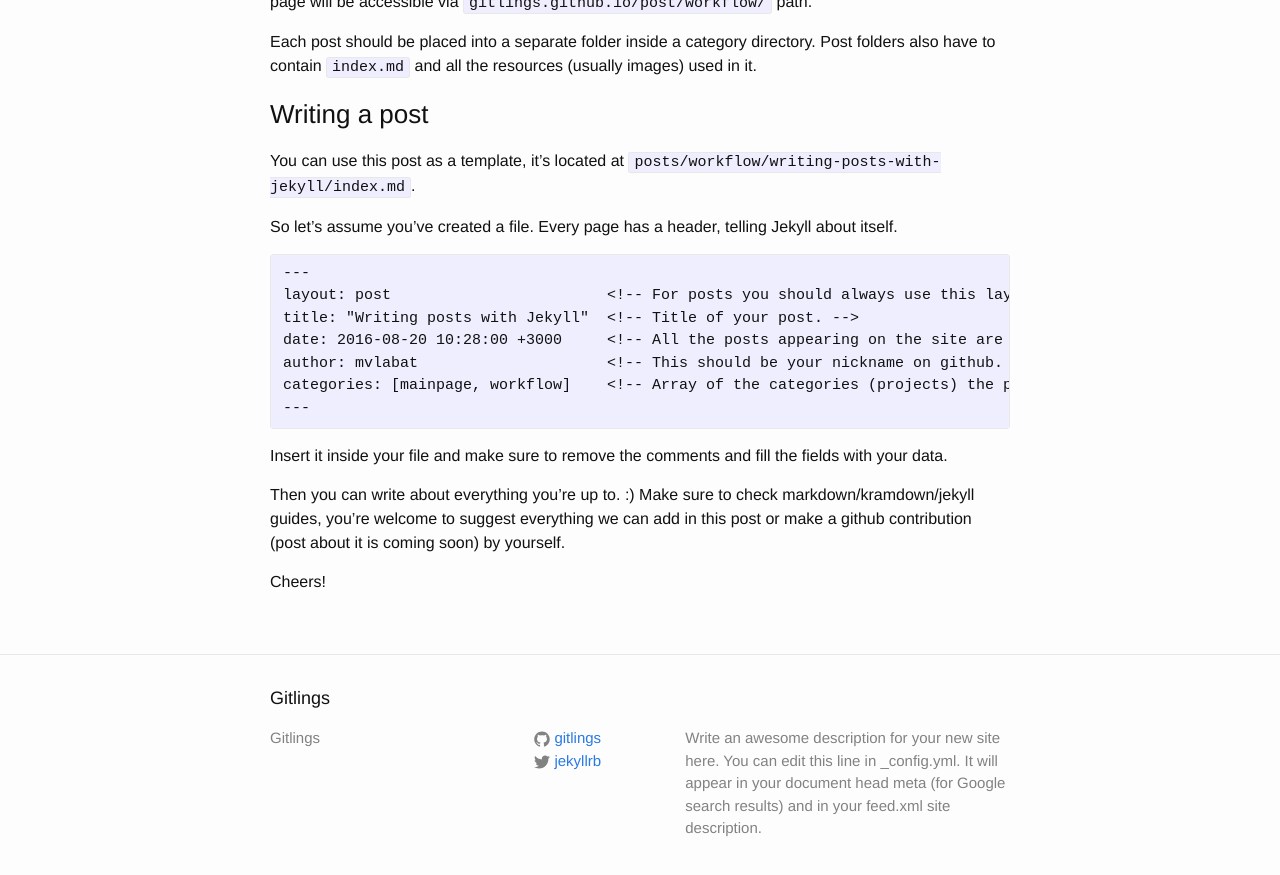
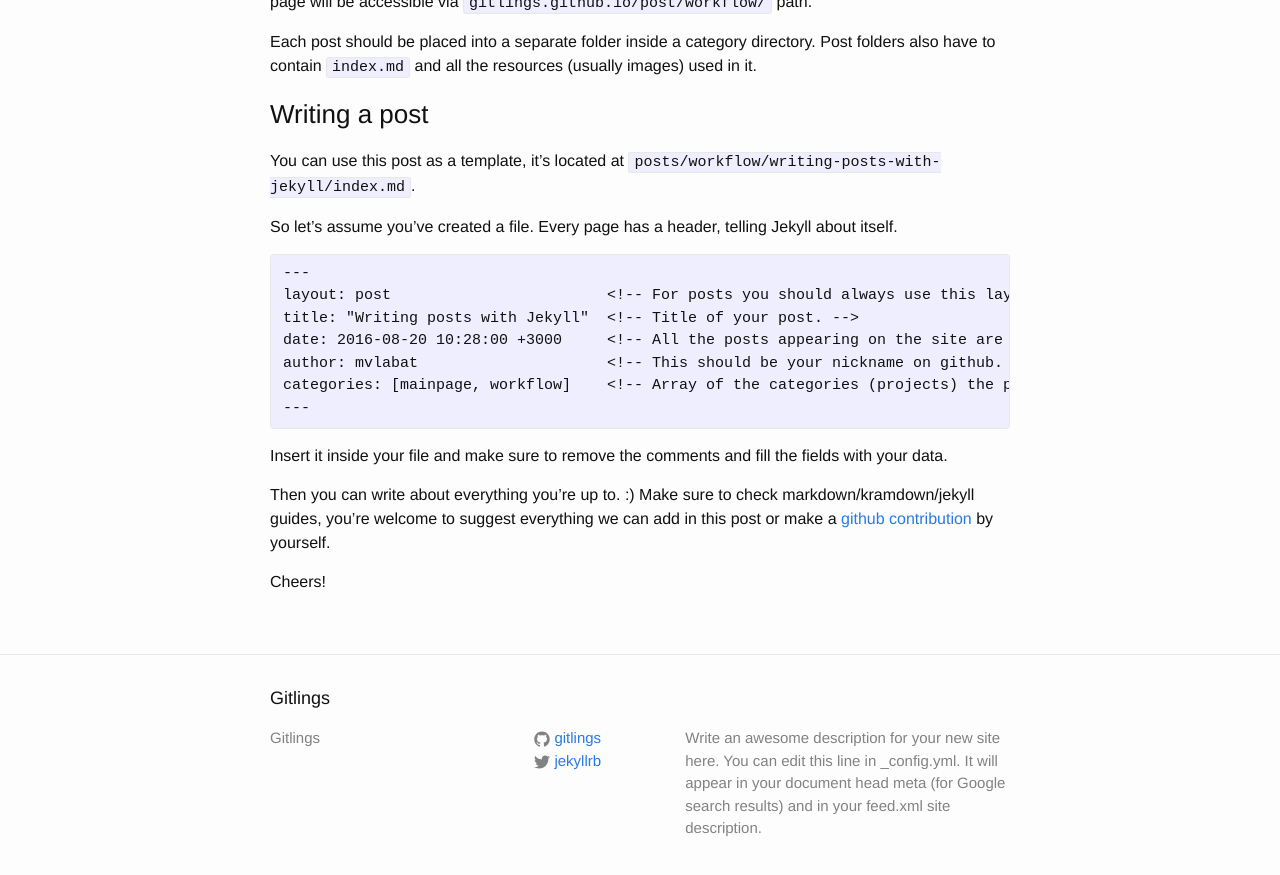
Before and after one commit to Gitlings/gitlings, a Jekyll site: the page built from posts/workflow/writing-posts-with-jekyll/index.md, in a window 1280 px wide and 900 px high, scrolled down 1489 px. Shown: the top 875 px of the window. Built offline with Jekyll 4.4.1, drawn with Linux system fonts in a browser that asks for light colours; some of the changed text lies outside the part shown.

Commit message:
Fix jekyll post and mention git-workflow in it

```diff
--- a/posts/workflow/writing-posts-with-jekyll/index.md
+++ b/posts/workflow/writing-posts-with-jekyll/index.md
@@ -68,10 +68,11 @@ categories: [mainpage, workflow]    <!-- Array of the categories (projects) the
 
 Insert it inside your file and make sure to remove the comments and fill the fields with your data.
 
-Then you can write about everything you're up to. :) Make sure to check markdown/kramdown/jekyll guides, you're welcome to suggest everything we can add in this post or make a github contribution (post about it is coming soon) by yourself.
+Then you can write about everything you're up to. :) Make sure to check markdown/kramdown/jekyll guides, you're welcome to suggest everything we can add in this post or make a [github contribution][git-workflow] by yourself.
 
 Cheers!
 
 [installing-git]: https://git-scm.com/book/en/v2/Getting-Started-Installing-Git
 [installing-ruby]: https://www.ruby-lang.org/en/documentation/installation
 [installing-jekyll]: https://jekyllrb.com/docs/windows/
+[git-workflow]: /posts/workflow/git-workflow
```
Also changed, not shown: other parts of posts/workflow/writing-posts-with-jekyll/index.md (+1 -1 lines).
